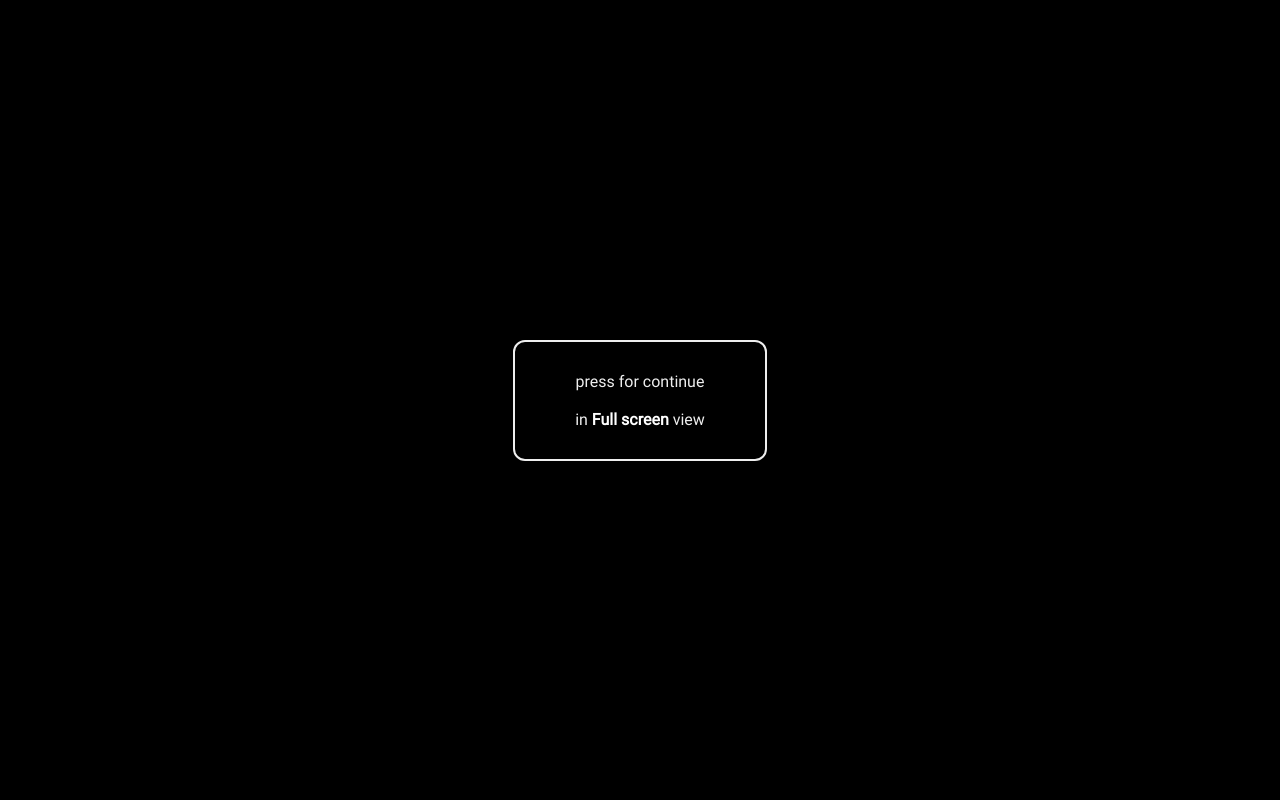
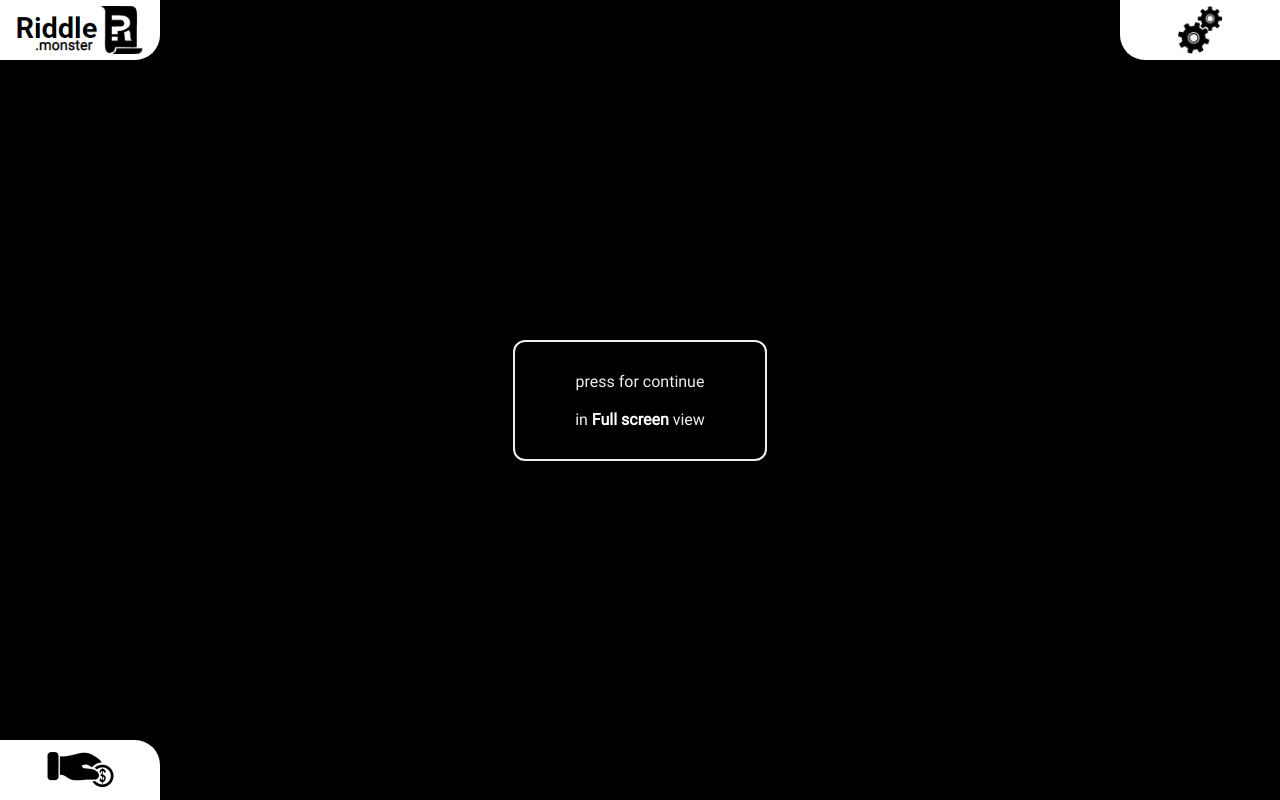
Before and after one commit to chelovek-gorod/riddle, a plain HTML site: page index.html in a window 1280 px wide. Drawn offline with Linux system fonts and the light colour scheme.

Commit message:
add menu buttons

```diff
--- a/index.html
+++ b/index.html
@@ -21,9 +21,9 @@
 
         <div id="fullScreenPopup">press for continue<br><br>in <span>Full screen</span> view</div>
 
-        <div id="logo"></div>
-        <div id="menu"></div>
-        <div id="donat"></div>
+        <div id="logo" class="side-menu"></div>
+        <div id="menu" class="side-menu"></div>
+        <div id="donat" class="side-menu"></div>
 
         <div id="container"><canvas id="canvas"></canvas></div>
 
--- a/style/style.less
+++ b/style/style.less
@@ -76,3 +76,41 @@ body {
     margin: 0;
     padding: 0;
 }
+
+.side-menu {
+    position: fixed;
+    width: 160px;
+    height: 60px;
+    background-position: center center;
+    background-repeat: no-repeat;
+    background-color: #ffffff;
+    box-shadow: 0px 0px 6px 3px #000000;
+}
+
+#logo {
+    top: 0;
+    left: 0;
+    background-image: url('../src/images/logo.png');
+    background-size: 80%;
+    border-radius: 0 0 25px 0;
+}
+
+#menu {
+    top: 0;
+    right: 0;
+    background-image: url('../src/images/gears.png');
+    background-size: 30%;
+    border-radius: 0 0 0 25px;
+}
+
+#menu:hover {
+    background-image: url('../src/images/gears.gif');
+}
+
+#donat {
+    bottom: 0;
+    left: 0;
+    background-image: url('../src/images/donat.gif');
+    background-size: 50%;
+    border-radius: 0 25px 0 0;
+}
```
Also changed, not shown: src/images/donat.gif (added), src/images/gears.gif (added), src/images/gears.png (added), src/images/logo.png (added), style/style.css, 1 other file.
